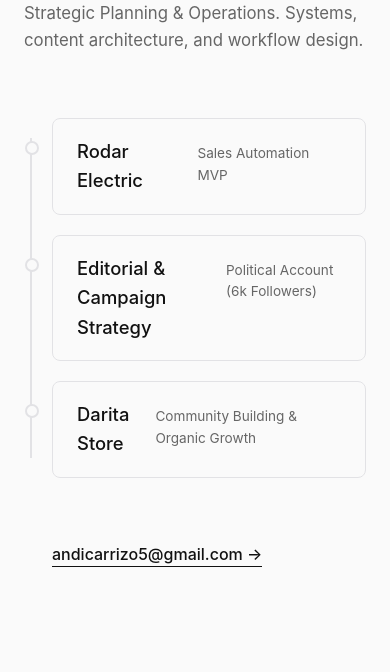
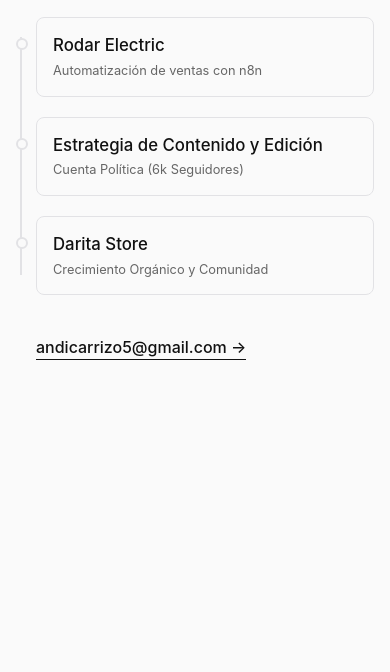
Before and after one commit to Ancarrizo/Portfolio, a plain HTML site: page index.html in a window 390 px wide. Shown: the part 172-844 px from the top of the page. Drawn offline with Linux system fonts and the light colour scheme.

Commit message:
Update index.html

```diff
--- a/index.html
+++ b/index.html
@@ -1,9 +1,9 @@
 <!DOCTYPE html>
-<html lang="en">
+<html lang="es">
 <head>
 <meta charset="UTF-8">
 <meta name="viewport" content="width=device-width, initial-scale=1.0">
-<title>Andrés Carrizo — Strategy & Operations</title>
+<title>Andrés Carrizo — Estrategia & Operaciones</title>
 <style>
   :root {
     --bg: #fafafa;
@@ -11,12 +11,17 @@
     --text-muted: #666666;
     --border: #e2e2e5;
     --node-hover: #f3f3f5;
+    --accent-green: #00c950;
+  }
+
+  * {
+    box-sizing: border-box;
   }
 
   body {
     background-color: var(--bg);
     color: var(--text-main);
-    font-family: -apple-system, BlinkMacSystemFont, "Helvetica Neue", Helvetica, Arial, sans-serif;
+    font-family: -apple-system, BlinkMacSystemFont, "Segoe UI", Roboto, "Helvetica Neue", Helvetica, Arial, sans-serif;
     margin: 0;
     padding: 0;
     line-height: 1.6;
@@ -26,11 +31,11 @@
   .container {
     max-width: 680px;
     margin: 0 auto;
-    padding: 100px 24px;
+    padding: 80px 24px;
   }
 
   h1 {
-    font-size: 2.5rem;
+    font-size: 2.4rem;
     font-weight: 500;
     letter-spacing: -0.03em;
     margin: 0 0 8px 0;
@@ -38,7 +43,7 @@
   .subtitle {
     font-size: 1.05rem;
     color: var(--text-muted);
-    margin: 0 0 64px 0;
+    margin: 0 0 48px 0;
   }
 
   /* WORKFLOW DE NODOS */
@@ -100,6 +105,7 @@
     display: flex;
     justify-content: space-between;
     align-items: baseline;
+    gap: 12px;
   }
 
   .node-title {
@@ -141,11 +147,67 @@
     margin: 0 0 12px 0;
   }
 
-  /* GRILLA DE MÉTRICAS */
+  /* DIAGRAMA ANIMADO N8N */
+  .n8n-canvas {
+    background: #ffffff;
+    border: 1px solid var(--border);
+    border-radius: 6px;
+    padding: 16px;
+    margin: 16px 0;
+  }
+
+  .n8n-flow {
+    display: flex;
+    align-items: center;
+    justify-content: space-between;
+    gap: 8px;
+    flex-wrap: wrap;
+  }
+
+  .flow-step {
+    background: #f4f4f6;
+    border: 1px solid #e0e0e4;
+    border-radius: 6px;
+    padding: 8px 12px;
+    font-size: 0.78rem;
+    font-weight: 500;
+    color: var(--text-main);
+    display: flex;
+    align-items: center;
+    gap: 6px;
+    position: relative;
+  }
+
+  .flow-step.active-node {
+    border-color: var(--text-main);
+    background: #ffffff;
+  }
+
+  .pulse-dot {
+    width: 6px;
+    height: 6px;
+    background-color: var(--accent-green);
+    border-radius: 50%;
+    box-shadow: 0 0 0 0 rgba(0, 201, 80, 0.7);
+    animation: pulse 1.8s infinite;
+  }
+
+  @keyframes pulse {
+    0% { box-shadow: 0 0 0 0 rgba(0, 201, 80, 0.7); }
+    70% { box-shadow: 0 0 0 6px rgba(0, 201, 80, 0); }
+    100% { box-shadow: 0 0 0 0 rgba(0, 201, 80, 0); }
+  }
+
+  .flow-arrow {
+    color: var(--text-muted);
+    font-size: 0.85rem;
+  }
+
+  /* GRILLA DE MÉTRICAS RESPONSIVE */
   .metrics-grid {
     display: grid;
     grid-template-columns: repeat(3, 1fr);
-    gap: 12px;
+    gap: 10px;
     margin-top: 16px;
     margin-bottom: 12px;
   }
@@ -153,38 +215,129 @@
   .metric-card {
     background: #ffffff;
     border: 1px solid var(--border);
-    padding: 12px;
+    padding: 12px 8px;
     border-radius: 6px;
     text-align: center;
   }
 
   .metric-value {
-    font-size: 1.15rem;
+    font-size: 1.1rem;
     font-weight: 600;
     color: var(--text-main);
   }
 
   .metric-label {
-    font-size: 0.75rem;
+    font-size: 0.7rem;
     color: var(--text-muted);
     margin-top: 2px;
     text-transform: uppercase;
-    letter-spacing: 0.05em;
+    letter-spacing: 0.04em;
   }
 
   .metrics-tag {
     display: inline-block;
     font-size: 0.8rem;
-    background: #eaeaea;
-    padding: 3px 8px;
+    background: #f0f0f2;
+    padding: 4px 10px;
     border-radius: 4px;
     color: #444;
     margin-top: 8px;
     font-weight: 500;
   }
 
+  /* FOOTER */
+  .footer-area {
+    margin-top: 56px;
+    padding-left: 28px;
+  }
+
+  /* MEDIA QUERIES (MOBILE) */
+  @media (max-width: 600px) {
+    .container {
+      padding: 48px 16px;
+    }
+
+    h1 {
+      font-size: 1.9rem;
+    }
+
+    .subtitle {
+      font-size: 0.95rem;
+      margin-bottom: 36px;
+    }
+
+    .workflow {
+      padding-left: 20px;
+    }
+
+    .workflow::before {
+      left: 4px;
+    }
+
+    .node::before {
+      left: -21px;
+      width: 8px;
+      height: 8px;
+      top: 20px;
+    }
+
+    .node-header {
+      padding: 14px 16px;
+      flex-direction: column;
+      align-items: flex-start;
+      gap: 2px;
+    }
+
+    .node-title {
+      font-size: 1.05rem;
+    }
+
+    .node-role {
+      font-size: 0.8rem;
+    }
+
+    .node-content {
+      padding: 0 16px 16px 16px;
+      font-size: 0.9rem;
+    }
+
+    .n8n-flow {
+      flex-direction: column;
+      align-items: stretch;
+      gap: 6px;
+    }
+
+    .flow-arrow {
+      text-align: center;
+      transform: rotate(90deg);
+      margin: -2px 0;
+    }
+
+    .metrics-grid {
+      grid-template-columns: repeat(3, 1fr);
+      gap: 6px;
+    }
+
+    .metric-card {
+      padding: 8px 4px;
+    }
+
+    .metric-value {
+      font-size: 0.95rem;
+    }
+
+    .metric-label {
+      font-size: 0.62rem;
+    }
+
+    .footer-area {
+      padding-left: 20px;
+      margin-top: 40px;
+    }
+  }
+
   @keyframes fadeIn {
-    from { opacity: 0; transform: translateY(15px); }
+    from { opacity: 0; transform: translateY(12px); }
     to { opacity: 1; transform: translateY(0); }
   }
   .animate { animation: fadeIn 0.8s ease forwards; }
@@ -197,7 +350,7 @@
 
     <!-- HEADER -->
     <h1>Andrés Carrizo</h1>
-    <p class="subtitle">Strategic Planning & Operations. Systems, content architecture, and workflow design.</p>
+    <p class="subtitle">Estrategia, contenidos y optimización de procesos digitales.</p>
 
     <!-- WORKFLOW DE NODOS -->
     <div class="workflow">
@@ -206,14 +359,37 @@
       <div class="node" onclick="toggleNode(this)">
         <div class="node-header">
           <h2 class="node-title">Rodar Electric</h2>
-          <span class="node-role">Sales Automation MVP</span>
+          <span class="node-role">Automatización de ventas con n8n</span>
         </div>
         <div class="node-body">
           <div class="node-inner">
             <div class="node-content">
-              <p><strong>El problema:</strong> Demoras operativas en la calificación manual de leads comerciales para bicicletas y kits eléctricos.</p>
-              <p><strong>La solución:</strong> Arquitectura de un flujo automatizado integrando lógica de nodos en n8n con un setter impulsado por Claude para filtrado en tiempo real.</p>
-              <div class="metrics-tag">Stack: n8n + Claude AI + CRM Logic</div>
+              <p>Acá armé un sistema automático usando n8n y Claude para resolver un problema clave: responderle rápido a los clientes que preguntaban por bicicletas eléctricas o kits de conversión. En vez de dejarlos esperando horas, el flujo les contestaba al instante dentro de un tiempo determinado, iba filtrando sus necesidades y armaba un perfil del comprador para que después el vendedor de carne y hueso pudiera entrar a cerrar la venta directamente.</p>
+
+              <!-- DIAGRAMA VISUAL DE NODOS N8N -->
+              <div class="n8n-canvas">
+                <div class="n8n-flow">
+                  <div class="flow-step">
+                    <span class="pulse-dot"></span>
+                    Consulta WhatsApp
+                  </div>
+                  <div class="flow-arrow">&rarr;</div>
+                  <div class="flow-step active-node">
+                    Flujo n8n + Claude AI
+                  </div>
+                  <div class="flow-arrow">&rarr;</div>
+                  <div class="flow-step">
+                    Perfilado de Cliente
+                  </div>
+                  <div class="flow-arrow">&rarr;</div>
+                  <div class="flow-step">
+                    Cierre Vendedor
+                  </div>
+                </div>
+              </div>
+
+              <p>La satisfacción del cliente con este sistema fue superadora: pasamos de respuestas demoradas a una atención inmediata y personalizada que facilitó muchísimo el trabajo del equipo comercial.</p>
+              <div class="metrics-tag">Tecnología: n8n + Claude AI + CRM</div>
             </div>
           </div>
         </div>
@@ -222,13 +398,14 @@
       <!-- NODO 2: CAMPAÑA POLÍTICA -->
       <div class="node" onclick="toggleNode(this)">
         <div class="node-header">
-          <h2 class="node-title">Editorial & Campaign Strategy</h2>
-          <span class="node-role">Political Account (6k Followers)</span>
+          <h2 class="node-title">Estrategia de Contenido y Edición</h2>
+          <span class="node-role">Cuenta Política (6k Seguidores)</span>
         </div>
         <div class="node-body">
           <div class="node-inner">
             <div class="node-content">
-              <p><strong>El enfoque:</strong> Reestructuración del sistema de publicación con una ejecución <em>end-to-end</em>: desde el diseño de la estrategia de retención inicial, hasta la edición técnica de video, musicalización y redacción de copy.</p>
+              <p>En esta cuenta me hice cargo de todo el contenido de principio a fin: no solo de armar la estrategia para enganchar a la gente en los primeros segundos de cada video, sino también de la edición técnica, la musicalización y la redacción de cada copy.</p>
+              <p>Cuidando la retención y la dinámica visual, logramos un ritmo constante de crecimiento orgánico y picos de alcance muy fuertes en momentos clave, como el lanzamiento de un libro político.</p>
 
               <div class="metrics-grid">
                 <div class="metric-card">
@@ -244,7 +421,7 @@
                   <div class="metric-label">Retención Prom.</div>
                 </div>
               </div>
-              <div class="metrics-tag">Resultado: Crecimiento de un 50% de la comunidad base de forma orgánica</div>
+              <div class="metrics-tag">Crecimiento: de 4.000 a 6.000 seguidores sin pauta</div>
             </div>
           </div>
         </div>
@@ -254,13 +431,13 @@
       <div class="node" onclick="toggleNode(this)">
         <div class="node-header">
           <h2 class="node-title">Darita Store</h2>
-          <span class="node-role">Community Building & Organic Growth</span>
+          <span class="node-role">Crecimiento Orgánico y Comunidad</span>
         </div>
         <div class="node-body">
           <div class="node-inner">
             <div class="node-content">
-              <p><strong>El desafío:</strong> Lanzamiento y validación de marca desde cero, encontrando el nicho y construyendo una comunidad de compradores genuina sin pauta publicitaria.</p>
-              <p><strong>La ejecución:</strong> Desarrollo de contenido orgánico constante para identificar al público objetivo y estructurar la oferta comercial mediante bundling.</p>
+              <p>Piero, mi jefe en Darita, me encargó el manejo de sus redes sociales con un objetivo claro: él no quería vender directamente por el chat de Instagram, sino mostrarse y atraer público a su local físico, tanto para ventas mayoristas como minoristas.</p>
+              <p>Desde el primer mes asumí el control de Instagram y TikTok armando 'combos emprendedores', creando videos gancheros para captar la atención y usando temas de actualidad como foco principal. La cuenta creció a un ritmo súper parejo de 100 seguidores por mes sin pautar un solo video, convirtiendo ese tráfico orgánico en ventas reales en el mostrador.</p>
 
               <div class="metrics-grid">
                 <div class="metric-card">
@@ -268,15 +445,15 @@
                   <div class="metric-label">Crecimiento Seg.</div>
                 </div>
                 <div class="metric-card">
-                  <div class="metric-value">4.8k</div>
-                  <div class="metric-label">Pico Visualizaciones</div>
+                  <div class="metric-value">+100</div>
+                  <div class="metric-label">Seg. por Mes</div>
                 </div>
                 <div class="metric-card">
-                  <div class="metric-value">0</div>
+                  <div class="metric-value">$0</div>
                   <div class="metric-label">Inversión en Ads</div>
                 </div>
               </div>
-              <div class="metrics-tag">Resultado: Validación de nicho y récord de ticket promedio</div>
+              <div class="metrics-tag">Resultado: Tráfico directo al local y ventas mayoristas/minoristas</div>
             </div>
           </div>
         </div>
@@ -285,7 +462,7 @@
     </div>
 
     <!-- FOOTER -->
-    <div style="margin-top: 64px; padding-left: 28px;">
+    <div class="footer-area">
       <a href="#" onclick="copyEmail(event)" id="email-btn" style="color: var(--text-main); font-weight: 500; text-decoration: none; border-bottom: 1px solid var(--text-main); padding-bottom: 2px; transition: color 0.3s ease;">
         andicarrizo5@gmail.com &rarr;
       </a>
@@ -303,7 +480,7 @@
       navigator.clipboard.writeText("andicarrizo5@gmail.com").then(() => {
         const btn = document.getElementById("email-btn");
         btn.innerHTML = "¡Correo copiado! &check;";
-        btn.style.color = "#00c950";
+        btn.style.color = "var(--accent-green)";
         setTimeout(() => {
           btn.innerHTML = "andicarrizo5@gmail.com &rarr;";
           btn.style.color = "var(--text-main)";
```
